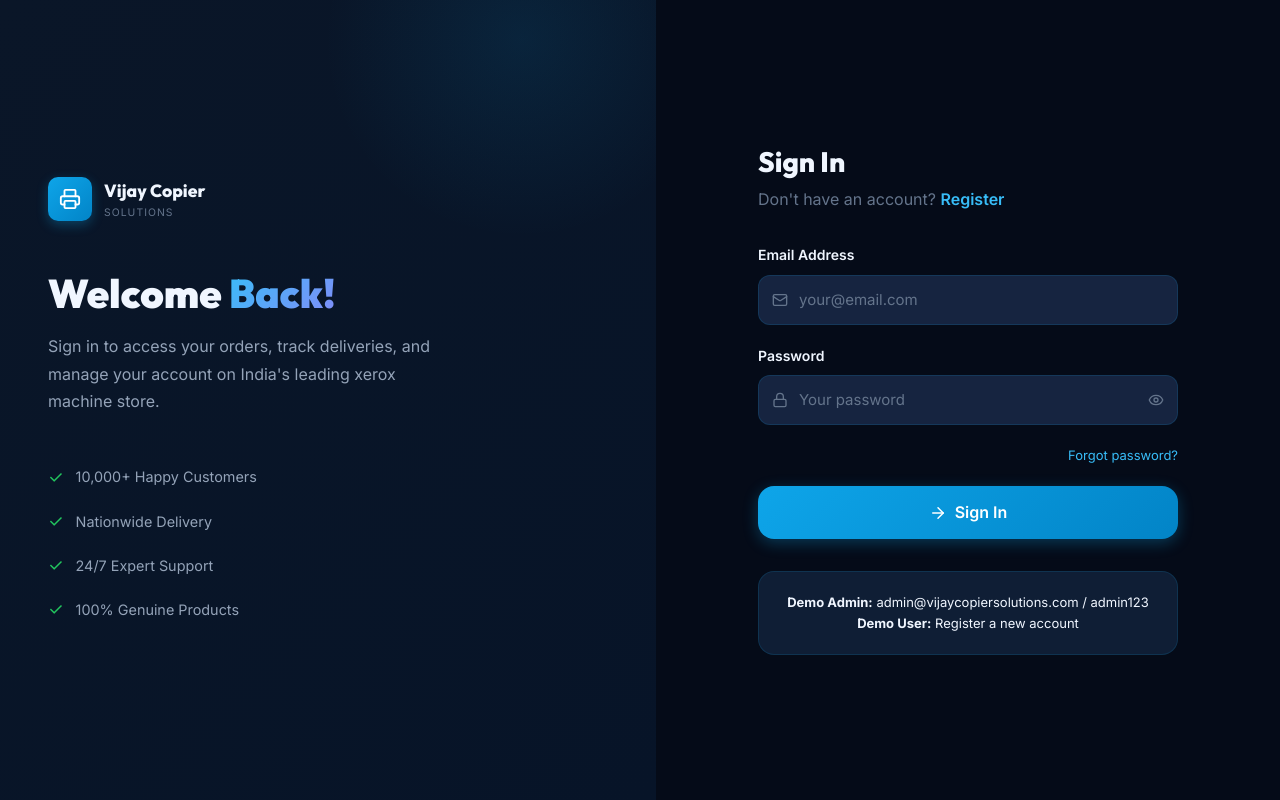
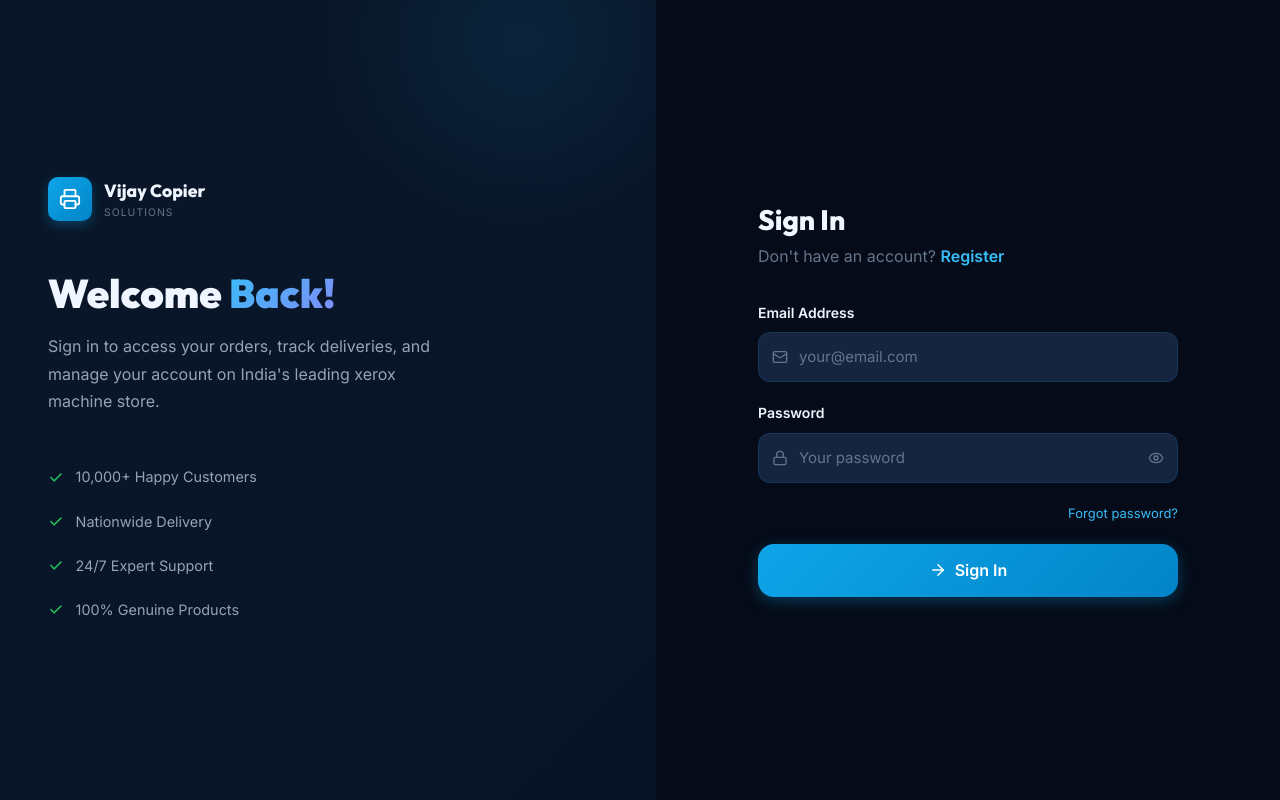
Before and after one commit to Vasu-kali/vijay-copier-solutions, a Next.js app: page /auth/login in a window 1280 px wide. Built offline with nearby package versions, Linux system fonts and the light colour scheme; no server answers.

Commit message:
Remove demo credentials from login page

```diff
--- a/src/app/auth/login/page.tsx
+++ b/src/app/auth/login/page.tsx
@@ -122,10 +122,7 @@ function LoginForm() {
             </button>
           </form>
 
-          <div style={{ textAlign: "center", marginTop: "2rem", padding: "1.25rem", background: "var(--bg-card)", borderRadius: "var(--radius-lg)", border: "1px solid var(--border-color)", fontSize: "0.8125rem" }}>
-            <strong>Demo Admin:</strong> admin@vijaycopiersolutions.com / admin123<br />
-            <strong>Demo User:</strong> Register a new account
-          </div>
+
         </div>
       </div>
 
```
